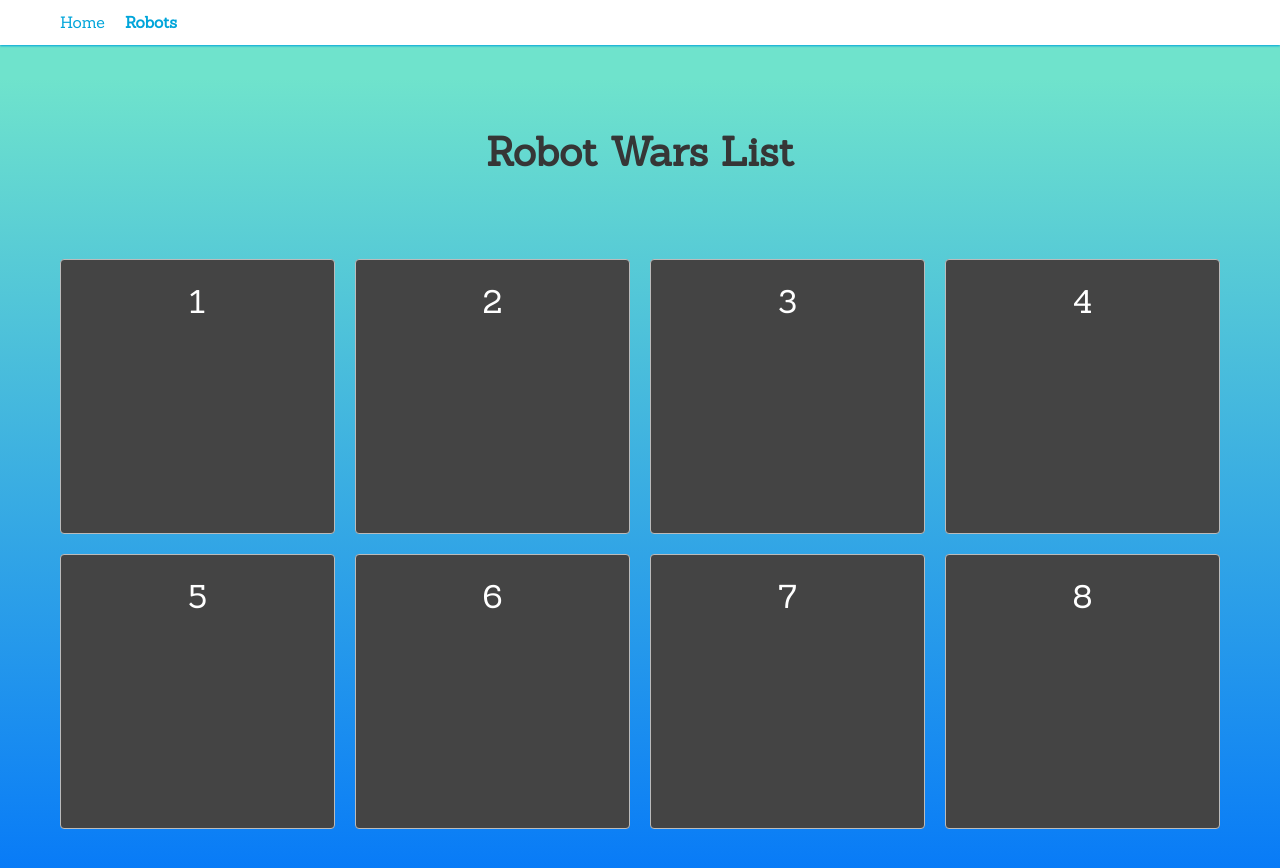
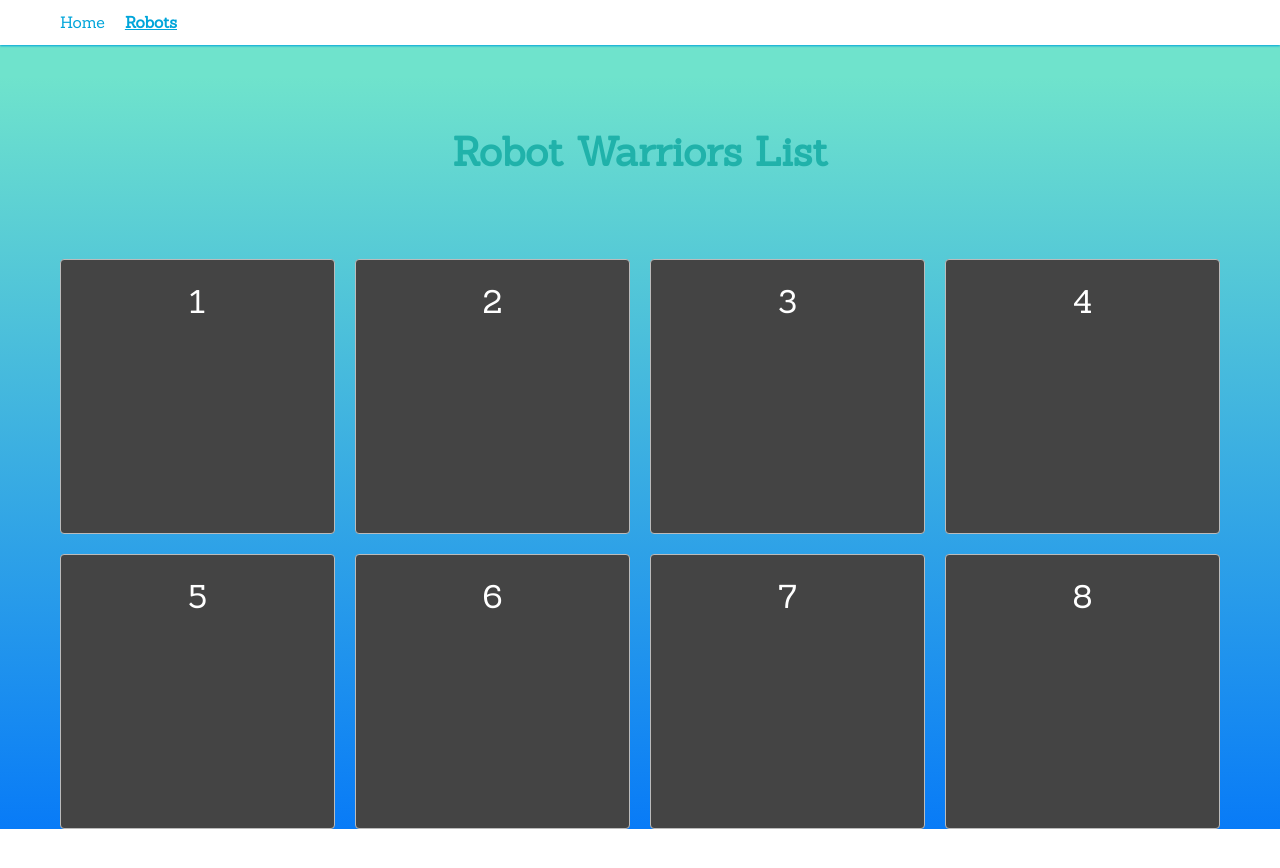
Before and after one commit to Atanas-F-Nikolov/robot-wars, a React (Create React App) app: page /robots in a window 1280 px wide. After the commit the page ends 829 px from the top, so only its background shows below. Built offline with nearby package versions, Linux system fonts and the light colour scheme.

Commit message:
Remove some unnecessary padding.

```diff
--- a/src/components/NavigationBar/NavigationBar.jsx
+++ b/src/components/NavigationBar/NavigationBar.jsx
@@ -13,6 +13,7 @@ function NavigationBar() {
               to="/home"
               activeStyle={{
                 fontWeight: 'bold',
+                textDecoration: 'underline',
               }}
             >
               Home
@@ -24,6 +25,7 @@ function NavigationBar() {
               to="/robots"
               activeStyle={{
                 fontWeight: 'bold',
+                textDecoration: 'underline',
               }}
             >
               Robots
--- a/src/pages/Home/Home.module.scss
+++ b/src/pages/Home/Home.module.scss
@@ -1,6 +1,5 @@
 .wrapper {
   flex-grow: 1;
-  padding: 40px;
   display: flex;
   justify-content: center;
   align-items: center;
@@ -12,8 +11,8 @@
 }
 
 .title {
+  margin: 0;
   font-size: 4.5rem;
   text-align: center;
-  margin: 0;
   color: #f0f0f0;
 }
--- a/src/pages/RobotList/RobotList.jsx
+++ b/src/pages/RobotList/RobotList.jsx
@@ -4,7 +4,7 @@ import styles from './RobotList.module.scss';
 function RobotList() {
   return (
     <div className={styles.wrapper}>
-      <h1 className={styles.title}>Robot Wars List</h1>
+      <h1 className={styles.title}>Robot Warriors List</h1>
       <div className={styles.gridContainer}>
         <div className={styles.grid}>
           <div className={styles.gridItem}>1</div>
--- a/src/pages/RobotList/RobotList.module.scss
+++ b/src/pages/RobotList/RobotList.module.scss
@@ -1,7 +1,7 @@
 .wrapper {
   flex-grow: 1;
   text-align: center;
-  padding: 40px;
+  padding: 0 40px;
   background: #7abcff;
   background: rgba(111, 227, 204, 1);
   background: -moz-linear-gradient(top, rgba(111, 227, 204, 1) 0%, rgba(111, 227, 204, 1) 4%, rgba(8, 123, 247, 1) 100%);
@@ -15,8 +15,9 @@
 
 .title {
   font-size: 2.5rem;
-  margin-top: 1em;
+  margin-top: 2em;
   margin-bottom: 2em;
+  color: lightseagreen;
 }
 
 .gridContainer {
@@ -33,7 +34,7 @@
     background-color: #444;
     padding: 20px;
     color: #FFF;
-    font-size: 2em;
+    font-size: 2rem;
     border-radius: 4px;
     border: 1px solid #bbb;
     transition: all 0.3s linear;
```
